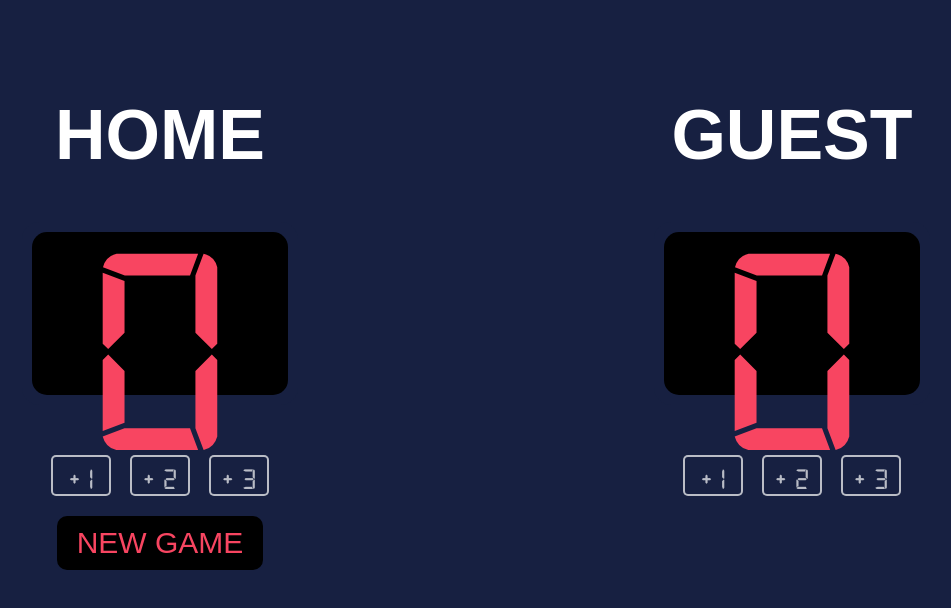
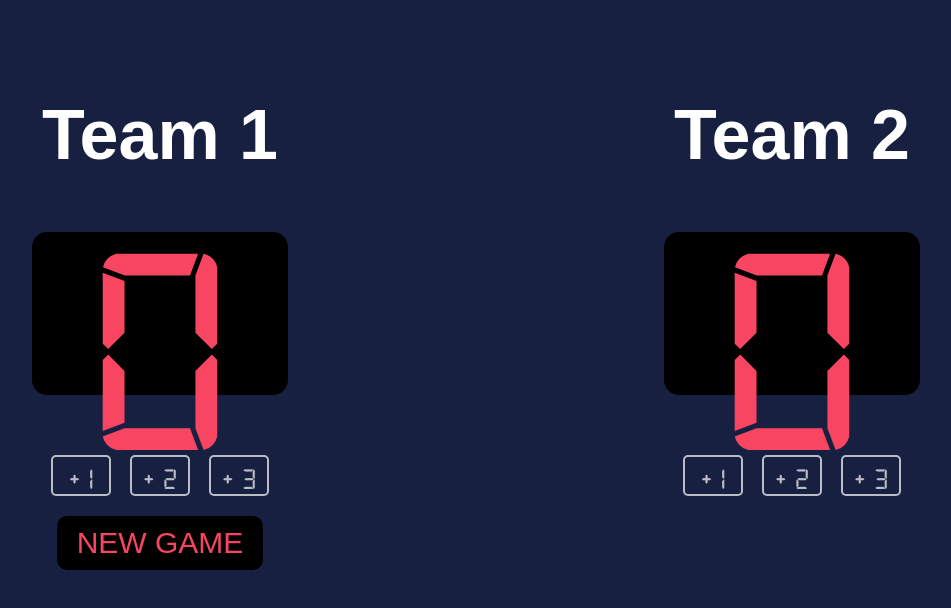
Before and after one commit to Ahmar-Rehan/Basketball-Scoreboard, a plain HTML site: page index.html in a window 1280 px wide. Shown: the whole page, without its empty margins (164-1115 px from the left). Drawn offline with Linux system fonts and the light colour scheme.

Commit message:
updated headers

```diff
--- a/index.html
+++ b/index.html
@@ -11,7 +11,7 @@
 
         <div class="team">
 
-            <h1 class="heading">HOME</h1>
+            <h1 class="heading">Team 1</h1>
             <div class="home-leader">
                 <p class="scores" id="home-scores">0</p>
             </div>
@@ -27,7 +27,7 @@
 
         <div class="team">
 
-            <h1 class="heading">GUEST</h1>
+            <h1 class="heading">Team 2</h1>
 
             <div class="guest-leader">
                 <p class="scores" id="guest-scores">0</p>
```
